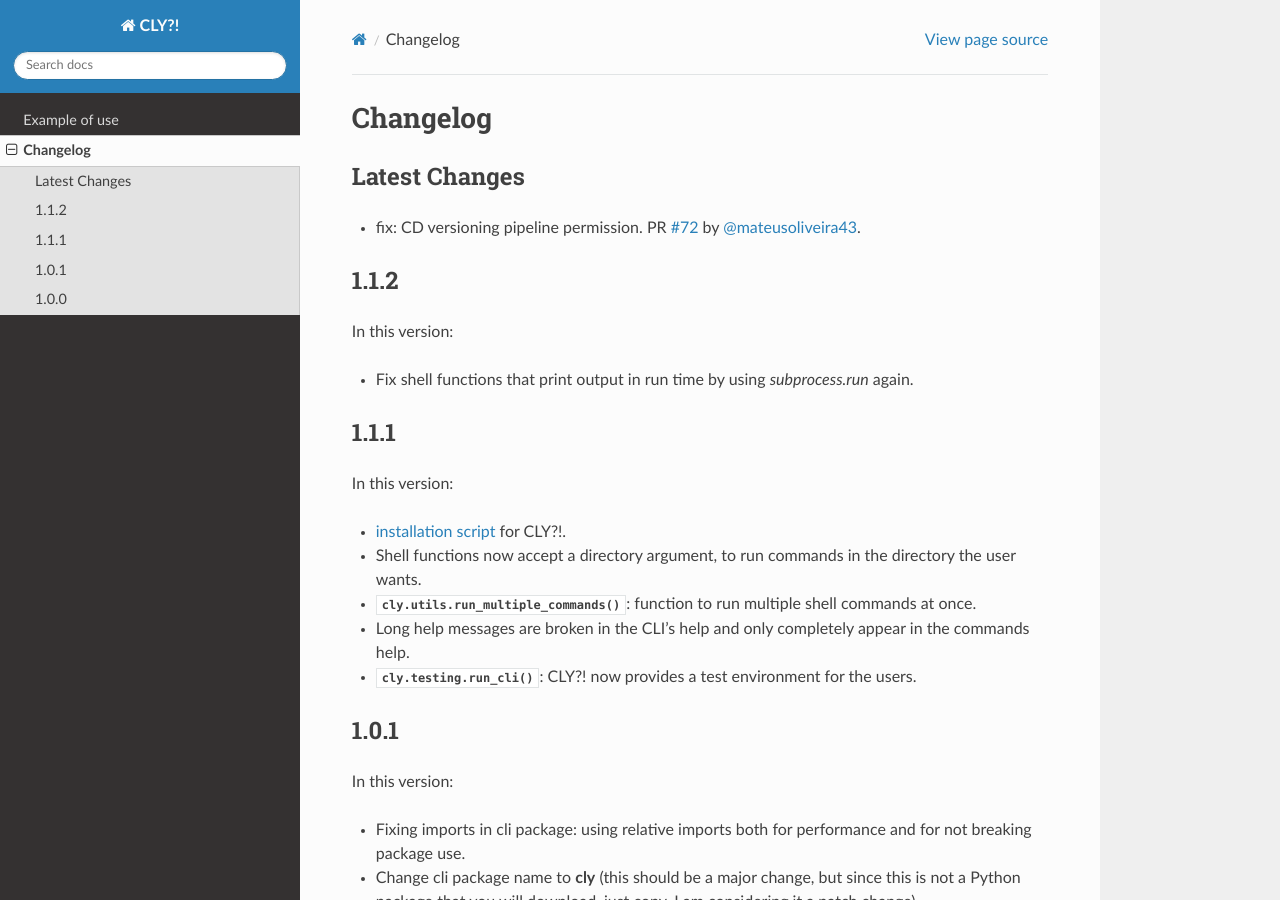
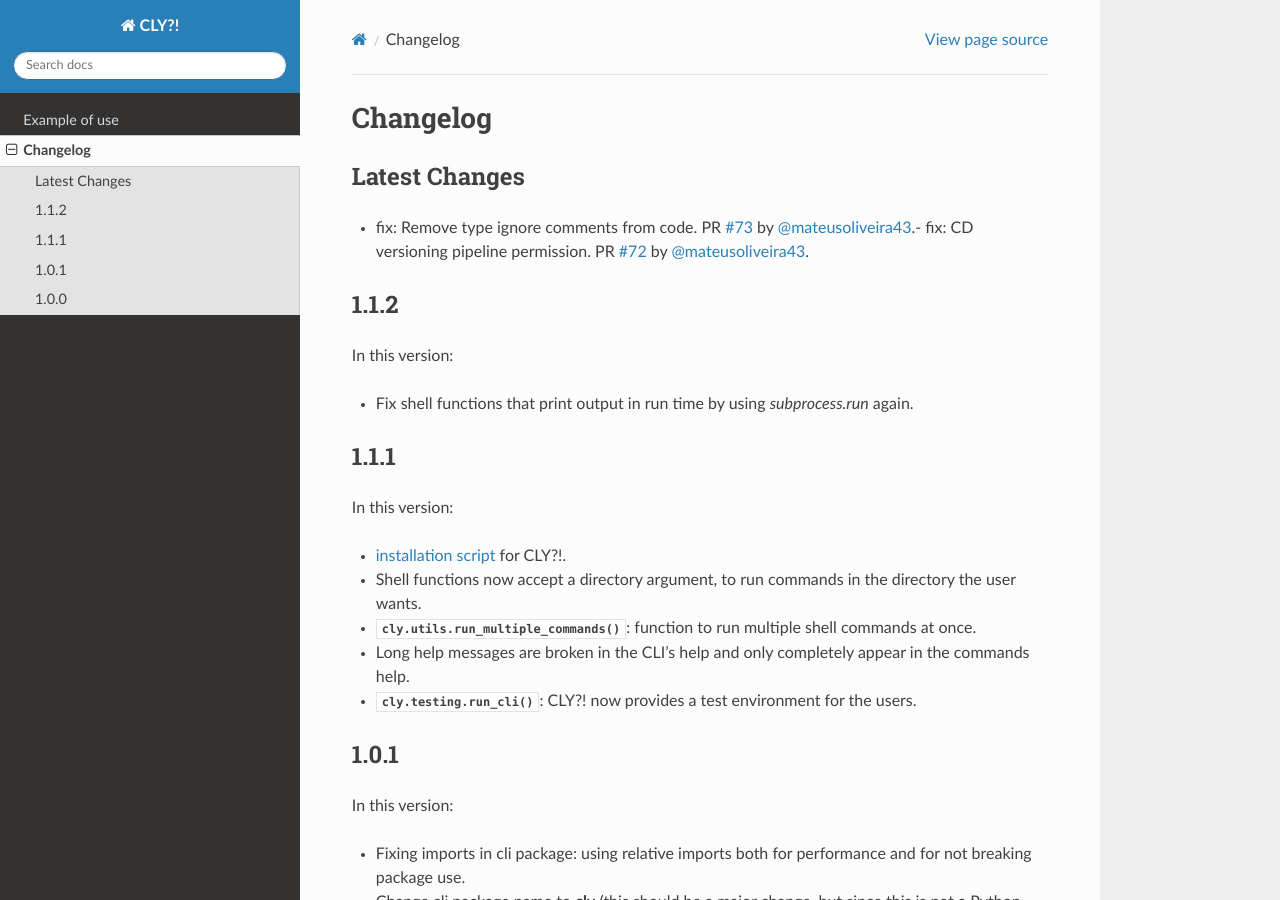
Before and after one commit to mateusoliveira43/cly, a Sphinx documentation site: the page built from docs/changelog.rst, in a window 1280 px wide and 900 px high. Built offline with Sphinx 7.4.7 and the Read the Docs theme 2.0.0, drawn with Linux system fonts in a browser that asks for light colours; pages that are not in the unit, such as notebooks, are missing from menus.

Commit message:
📝 Update release notes

```diff
--- a/docs/changelog.rst
+++ b/docs/changelog.rst
@@ -4,7 +4,7 @@ Changelog
 Latest Changes
 --------------
 
-- fix: CD versioning pipeline permission. PR `#72 <https://github.com/mateusoliveira43/cly/pull/72>`_ by `@mateusoliveira43 <https://github.com/mateusoliveira43>`_.
+- fix: Remove type ignore comments from code. PR `#73 <https://github.com/mateusoliveira43/cly/pull/73>`_ by `@mateusoliveira43 <https://github.com/mateusoliveira43>`_.- fix: CD versioning pipeline permission. PR `#72 <https://github.com/mateusoliveira43/cly/pull/72>`_ by `@mateusoliveira43 <https://github.com/mateusoliveira43>`_.
 
 1.1.2
 -----
```
